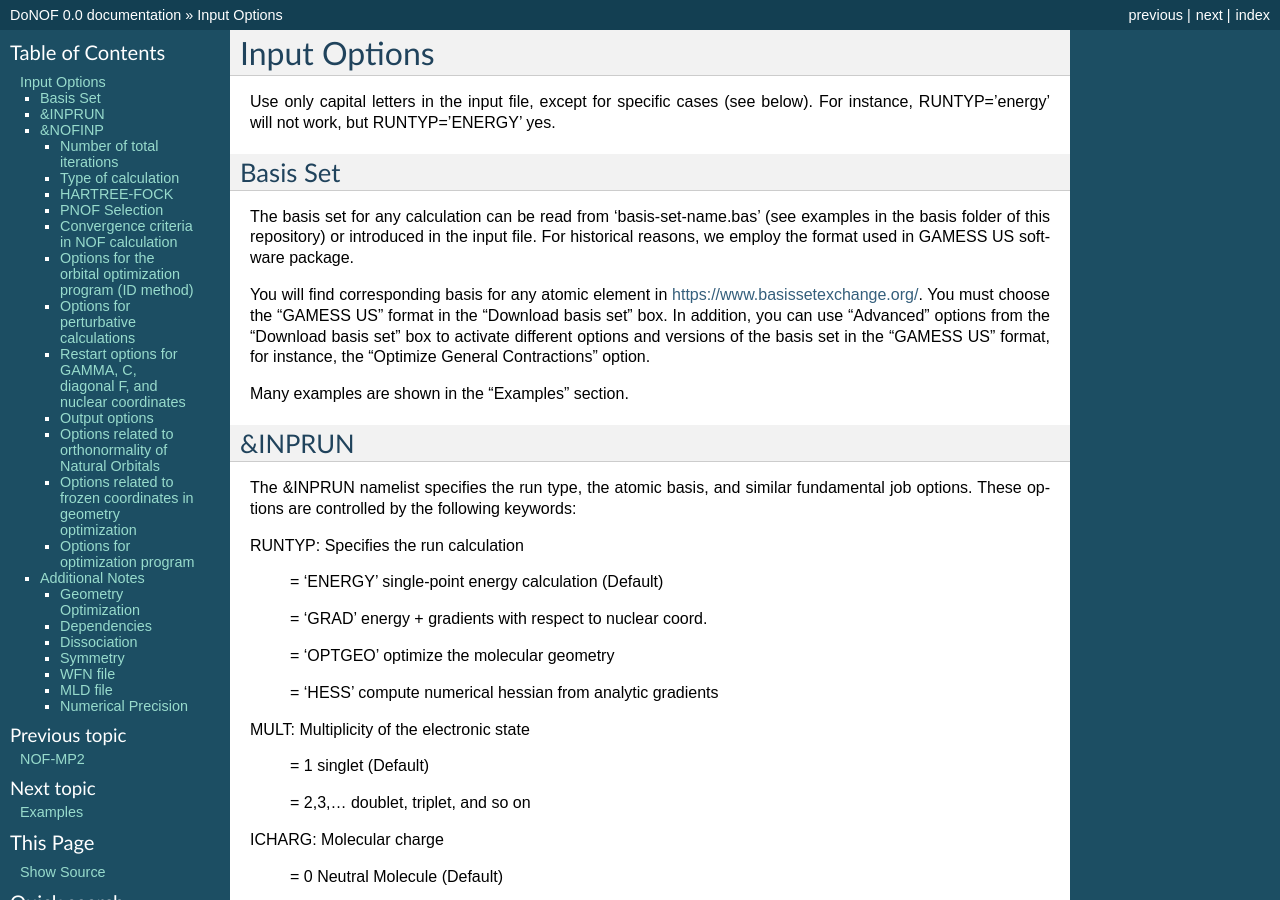
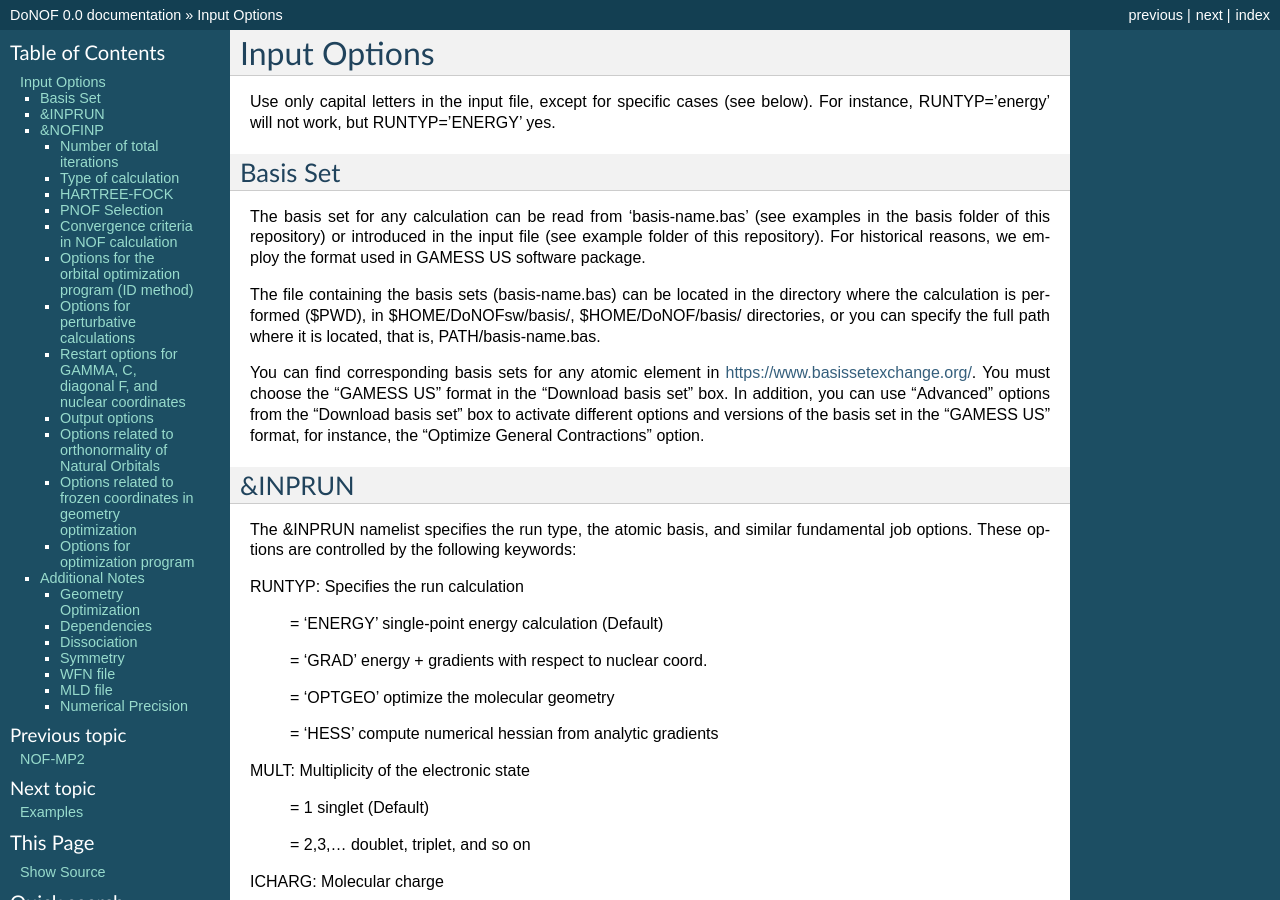
Before and after one commit to DoNOF/DoNOF-Documentation, a Sphinx documentation site: the page built from docs/input.rst, in a window 1280 px wide and 900 px high. Built offline with Sphinx 7.4.7, drawn with Linux system fonts in a browser that asks for light colours.

Commit message:
Update input.rst

```diff
--- a/docs/input.rst
+++ b/docs/input.rst
@@ -8,11 +8,11 @@ Use only capital letters in the input file, except for specific cases (see below
 Basis Set
 *********
 
-The basis set for any calculation can be read from 'basis-set-name.bas' (see examples in the basis folder of this repository) or introduced in the input file. For historical reasons, we employ the format used in GAMESS US software package.
+The basis set for any calculation can be read from 'basis-name.bas' (see examples in the basis folder of this repository) or introduced in the input file (see example folder of this repository). For historical reasons, we employ the format used in GAMESS US software package.
 
-You will find corresponding basis for any atomic element in https://www.basissetexchange.org/. You must choose the "GAMESS US" format in the "Download basis set" box. In addition, you can use "Advanced" options from the "Download basis set" box to activate different options and versions of the basis set in the "GAMESS US" format, for instance, the "Optimize General Contractions" option.
+The file containing the basis sets (basis-name.bas) can be located in the directory where the calculation is performed ($PWD), in $HOME/DoNOFsw/basis/, $HOME/DoNOF/basis/ directories, or you can specify the full path where it is located, that is, PATH/basis-name.bas.
 
-Many examples are shown in the "Examples" section.
+You can find corresponding basis sets for any atomic element in https://www.basissetexchange.org/. You must choose the "GAMESS US" format in the "Download basis set" box. In addition, you can use "Advanced" options from the "Download basis set" box to activate different options and versions of the basis set in the "GAMESS US" format, for instance, the "Optimize General Contractions" option.
 
 *******
 &INPRUN
```
